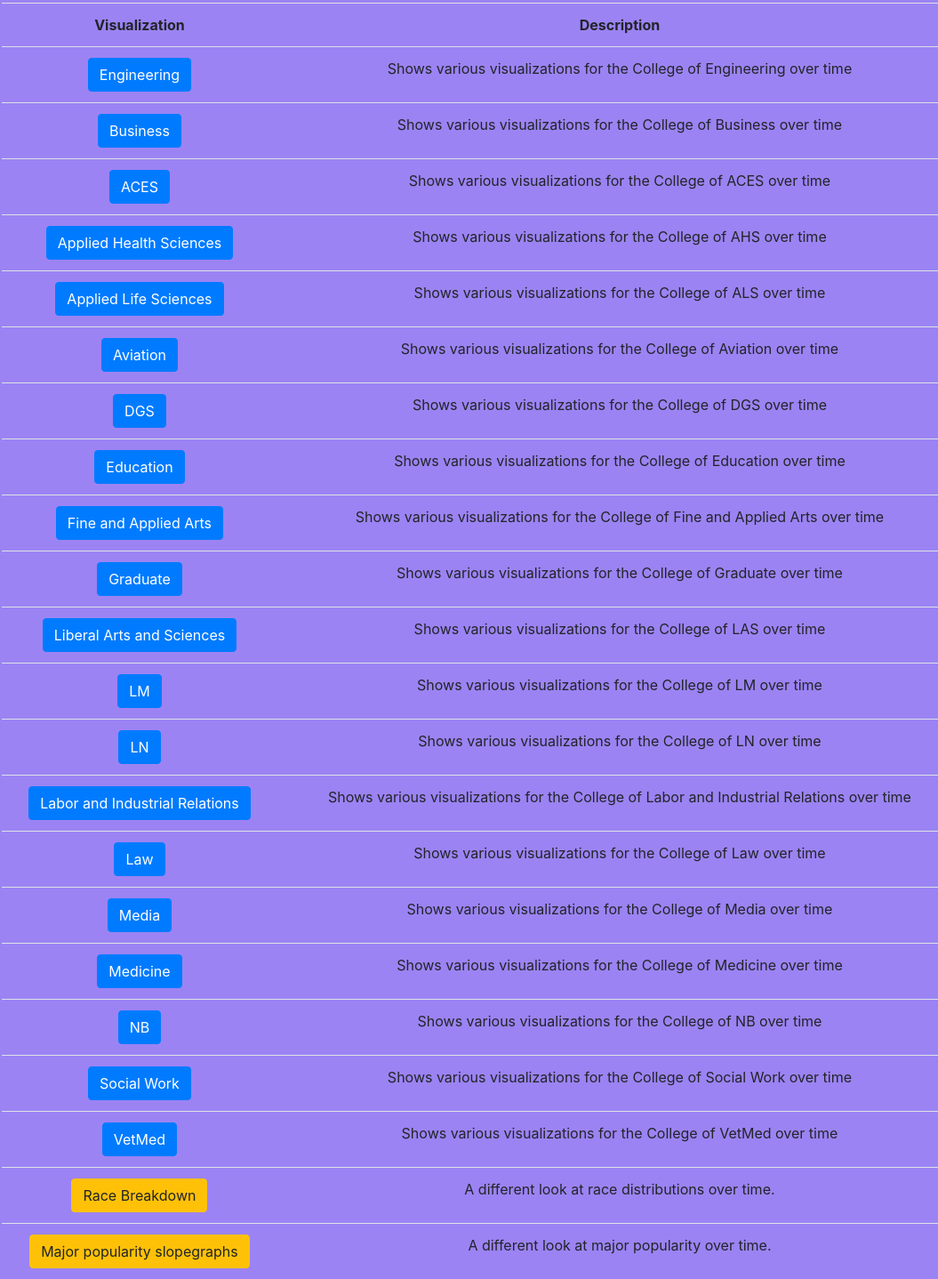
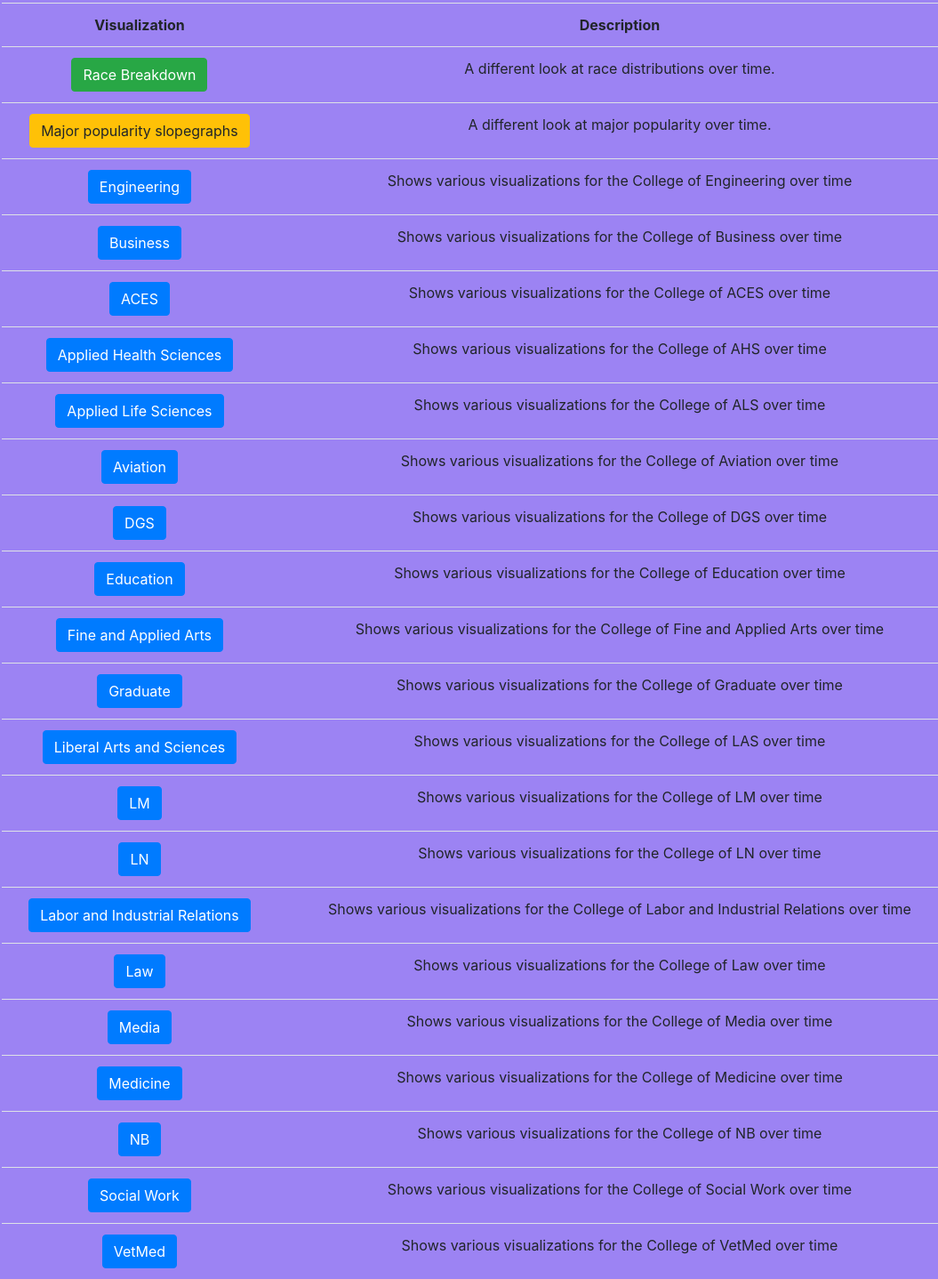
Before and after one commit to PradyumnaShome/CS296-25-Project, a plain HTML site: page src/index.html in a window 1280 px wide. Shown: the part 185-1623 px from the top of the page at 89% size, without its empty margins (98-1153 px from the left). Drawn offline with nearby package versions, Linux system fonts and the light colour scheme.

Commit message:
Reordered visualization links.

```diff
--- a/src/index.html
+++ b/src/index.html
@@ -28,7 +28,8 @@
         <section class="heading">
             <h3>Visualizations of Illini Students Demographics</h3>
             <h5>
-                    A CS 296 data visualization project by Eric Zhang, Jackie Oh, Jatin Mathur, Pradyumna Shome and Sumuk Rao
+                A CS 296 data visualization project by Eric Zhang, Jackie Oh, Jatin Mathur, Pradyumna Shome and Sumuk
+                Rao
             </h5>
         </section>
         <section class="visualization-list container-fluid">
@@ -41,7 +42,26 @@
                 </th>
                 <tr>
                     <td>
-                        <button type="button" id='button' class="btn btn-primary" onclick="location.href='/Engineering/'">Engineering</button>
+                        <!-- Indicates caution should be taken with this action -->
+                        <button type="button" class="btn btn-success" onclick="location.href='/RaceBreakdown/'">Race
+                            Breakdown
+                    <td>
+                        A different look at race distributions over time.
+                    </td>
+                </tr>
+                <tr>
+                    <td>
+                        <!-- Indicates caution should be taken with this action -->
+                        <button type="button" class="btn btn-warning" onclick="location.href='/ChangeOfMajor/'">Major
+                            popularity slopegraphs
+                    <td>
+                        A different look at major popularity over time.
+                    </td>
+                </tr>
+                <tr>
+                    <td>
+                        <button type="button" id='button' class="btn btn-primary"
+                            onclick="location.href='/Engineering/'">Engineering</button>
                     </td>
                     <td>
                         Shows various visualizations for the College of Engineering over time
@@ -49,7 +69,8 @@
                 </tr>
                 <tr>
                     <td>
-                        <button type="button" class="btn btn-primary" onclick="location.href='/Business/'">Business</button>
+                        <button type="button" class="btn btn-primary"
+                            onclick="location.href='/Business/'">Business</button>
                     </td>
                     <td>
                         Shows various visualizations for the College of Business over time
@@ -65,7 +86,8 @@
                 </tr>
                 <tr>
                     <td>
-                        <button type="button" class="btn btn-primary" onclick="location.href='/AppliedHealthSciences/'">Applied Health Sciences</button>
+                        <button type="button" class="btn btn-primary"
+                            onclick="location.href='/AppliedHealthSciences/'">Applied Health Sciences</button>
                     </td>
                     <td>
                         Shows various visualizations for the College of AHS over time
@@ -73,7 +95,8 @@
                 </tr>
                 <tr>
                     <td>
-                        <button type="button" class="btn btn-primary" onclick="location.href='/AppliedLifeSciences/'">Applied Life Sciences</button>
+                        <button type="button" class="btn btn-primary"
+                            onclick="location.href='/AppliedLifeSciences/'">Applied Life Sciences</button>
                     </td>
                     <td>
                         Shows various visualizations for the College of ALS over time
@@ -81,7 +104,8 @@
                 </tr>
                 <tr>
                     <td>
-                        <button type="button" class="btn btn-primary" onclick="location.href='/Aviation/'">Aviation</button>
+                        <button type="button" class="btn btn-primary"
+                            onclick="location.href='/Aviation/'">Aviation</button>
                     </td>
                     <td>
                         Shows various visualizations for the College of Aviation over time
@@ -97,7 +121,8 @@
                 </tr>
                 <tr>
                     <td>
-                        <button type="button" class="btn btn-primary" onclick="location.href='/Education/'">Education</button>
+                        <button type="button" class="btn btn-primary"
+                            onclick="location.href='/Education/'">Education</button>
                     </td>
                     <td>
                         Shows various visualizations for the College of Education over time
@@ -105,7 +130,8 @@
                 </tr>
                 <tr>
                     <td>
-                        <button type="button" class="btn btn-primary" onclick="location.href='/FineAndAppliedArts/'">Fine and Applied Arts</button>
+                        <button type="button" class="btn btn-primary"
+                            onclick="location.href='/FineAndAppliedArts/'">Fine and Applied Arts</button>
                     </td>
                     <td>
                         Shows various visualizations for the College of Fine and Applied Arts over time
@@ -113,7 +139,8 @@
                 </tr>
                 <tr>
                     <td>
-                        <button type="button" class="btn btn-primary" onclick="location.href='/Graduate/'">Graduate</button>
+                        <button type="button" class="btn btn-primary"
+                            onclick="location.href='/Graduate/'">Graduate</button>
                     </td>
                     <td>
                         Shows various visualizations for the College of Graduate over time
@@ -121,7 +148,8 @@
                 </tr>
                 <tr>
                     <td>
-                        <button type="button" class="btn btn-primary" onclick="location.href='/LAS/'">Liberal Arts and Sciences</button>
+                        <button type="button" class="btn btn-primary" onclick="location.href='/LAS/'">Liberal Arts and
+                            Sciences</button>
                     </td>
                     <td>
                         Shows various visualizations for the College of LAS over time
@@ -145,7 +173,9 @@
                 </tr>
                 <tr>
                     <td>
-                        <button type="button" class="btn btn-primary" onclick="location.href='/LaborAndIndustrialRelations/'">Labor and Industrial Relations</button>
+                        <button type="button" class="btn btn-primary"
+                            onclick="location.href='/LaborAndIndustrialRelations/'">Labor and Industrial
+                            Relations</button>
                     </td>
                     <td>
                         Shows various visualizations for the College of Labor and Industrial Relations over time
@@ -169,7 +199,8 @@
                 </tr>
                 <tr>
                     <td>
-                        <button type="button" class="btn btn-primary" onclick="location.href='/Medicine/'">Medicine</button>
+                        <button type="button" class="btn btn-primary"
+                            onclick="location.href='/Medicine/'">Medicine</button>
                     </td>
                     <td>
                         Shows various visualizations for the College of Medicine over time
@@ -185,7 +216,8 @@
                 </tr>
                 <tr>
                     <td>
-                        <button type="button" class="btn btn-primary" onclick="location.href='/SocialWork/'">Social Work</button>
+                        <button type="button" class="btn btn-primary" onclick="location.href='/SocialWork/'">Social
+                            Work</button>
                     </td>
                     <td>
                         Shows various visualizations for the College of Social Work over time
@@ -199,42 +231,9 @@
                         Shows various visualizations for the College of VetMed over time
                     </td>
                 </tr>
-                <tr>
-                    <td>
-                        <!-- Indicates caution should be taken with this action -->
-                        <button type="button" class="btn btn-warning"
-                            onclick="location.href='/RaceBreakdown/'">Race Breakdown
-                    <td>
-                        A different look at race distributions over time.
-                    </td>
-                </tr>
-                <tr>
-                        <td>
-                            <!-- Indicates caution should be taken with this action -->
-                            <button type="button" class="btn btn-warning"
-                                onclick="location.href='/ChangeOfMajor/'">Major popularity slopegraphs
-                        <td>
-                            A different look at major popularity over time.
-                        </td>
-                    </tr>
+
             </table>
-            <!-- <section>
-                <h2>
-                    Academic Year 2019 Enrollment by College
-                </h2>
-                <div id="chart">
-                    <div class="tooltip">
-                        <div class="label">
-                        </div>
-                        <div class="count">
-                        </div>
-                        <div class="percent">
-                        </div>
-                    </div>
-                </div>
-            </section> -->
         </section>
     </div>
 </body>
-
 </html>
```
Lines whose indentation alone changed are shown as unchanged.
